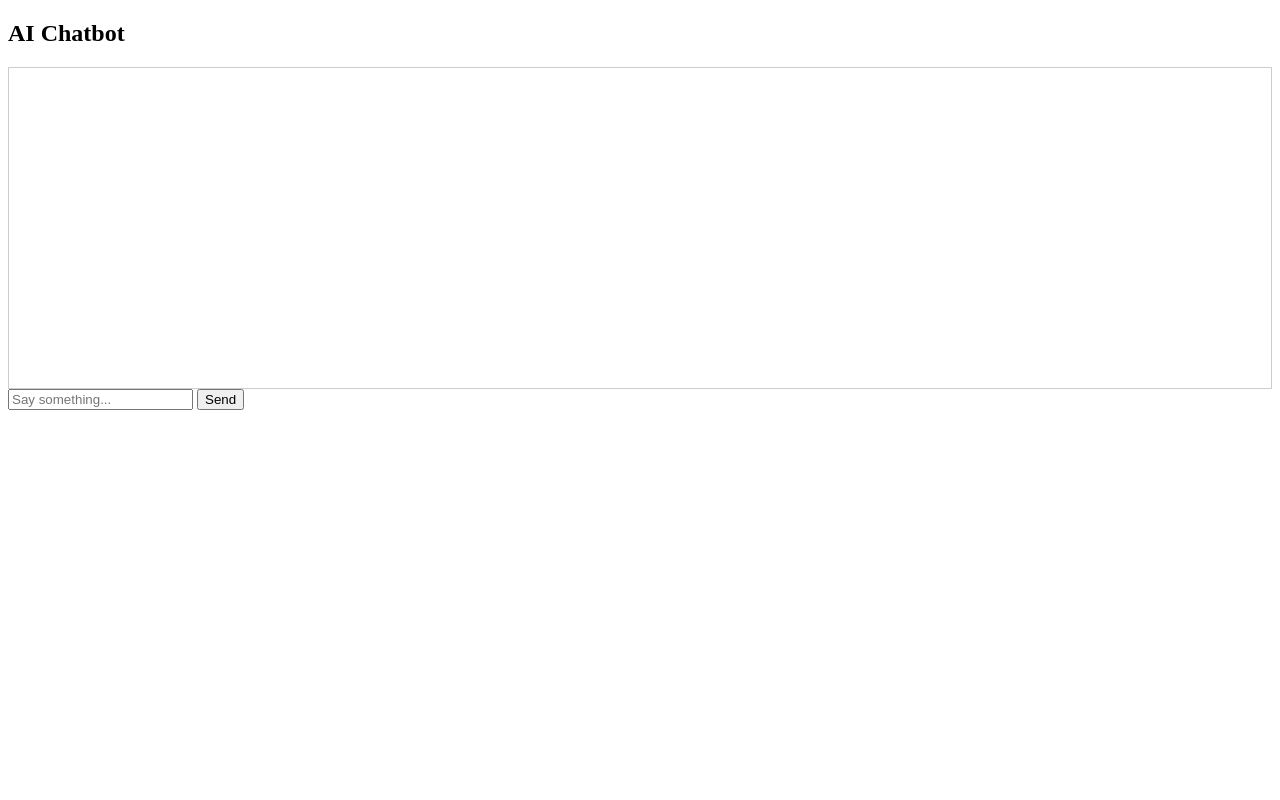
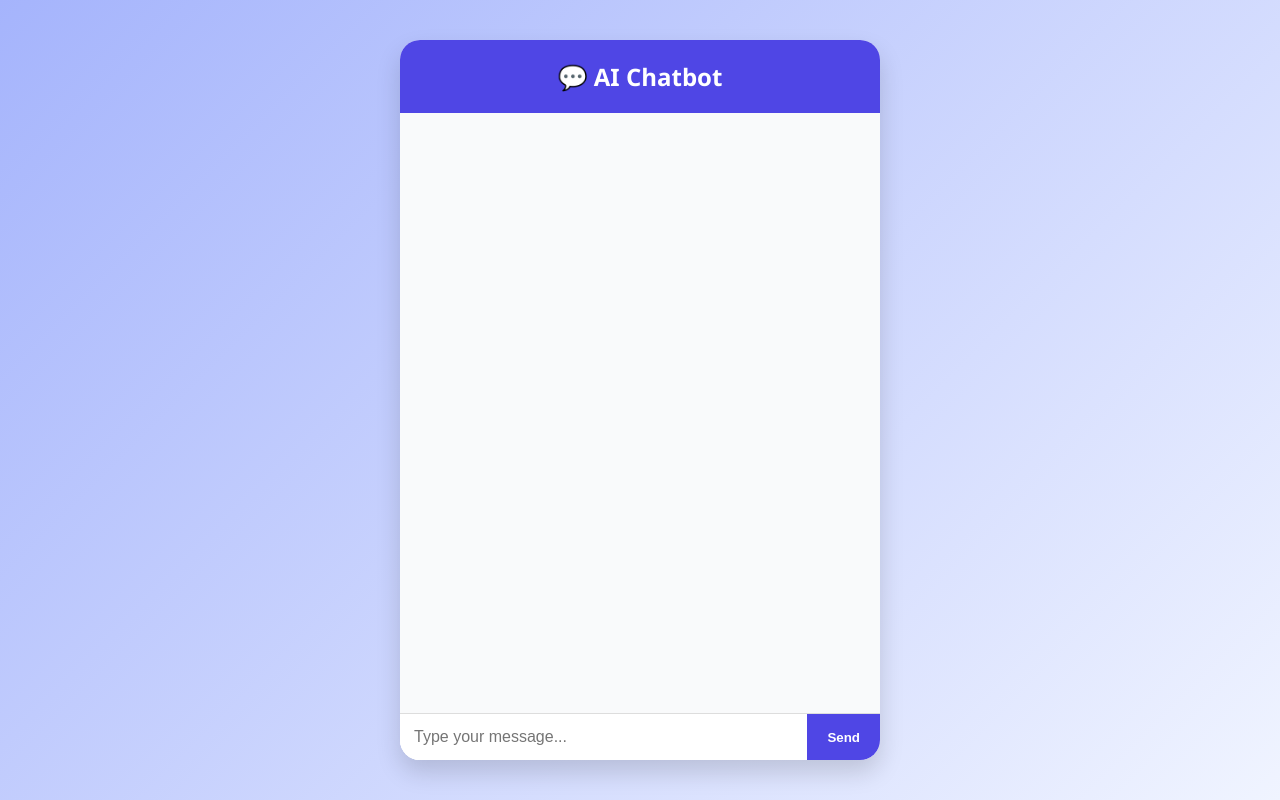
Before and after one commit to Rajeshwari-parman/ChatBot, a website: page index.html in a window 1280 px wide. Drawn offline with Linux system fonts and the light colour scheme.

```diff
--- a/index.html
+++ b/index.html
@@ -1,49 +1,21 @@
-<!-- index.html -->
 <!DOCTYPE html>
-<html>
+<html lang="en">
 <head>
-  <title>Chatbot</title>
-  <style>
-    #chat { border: 1px solid #ccc; height: 300px; overflow-y: auto; padding: 10px; }
-    .user { font-weight: bold; }
-    .bot { color: blue; }
-  </style>
+  <meta charset="UTF-8">
+  <title>Animated AI Chatbot</title>
+  <link rel="stylesheet" href="style.css">
 </head>
 <body>
 
-  <h2>AI Chatbot</h2>
-  <div id="chat"></div>
-  <input type="text" id="input" placeholder="Say something..." />
-  <button onclick="sendMessage()">Send</button>
+  <div class="chat-container">
+    <header>💬 AI Chatbot</header>
+    <div id="chat-box"></div>
+    <footer>
+      <input type="text" id="user-input" placeholder="Type your message..." />
+      <button onclick="sendMessage()">Send</button>
+    </footer>
+  </div>
 
-  <script>
-    async function sendMessage() {
-      const input = document.getElementById('input');
-      const chat = document.getElementById('chat');
-      const userMessage = input.value;
-      if (!userMessage) return;
-
-      chat.innerHTML += `<div class="user">You: ${userMessage}</div>`;
-      input.value = "";
-
-      try {
-        const res = await fetch("http://localhost:3000/chat", {
-          method: "POST",
-          headers: {
-            "Content-Type": "application/json",
-          },
-          body: JSON.stringify({ message: userMessage }),
-        });
-
-        const data = await res.json();
-        console.log("Server replied:", data);
-        chat.innerHTML += `<div class="bot">Bot: ${data.reply}</div>`;
-        chat.scrollTop = chat.scrollHeight;
-      } catch (err) {
-        console.error(err);
-        chat.innerHTML += `<div class="bot">Bot: Sorry, error occurred.</div>`;
-      }
-    }
-  </script>
+  <script src="script.js"></script>
 </body>
 </html>
--- a/script.js
+++ b/script.js
@@ -6,9 +6,11 @@
   appendMessage("user", message);
   input.value = "";
 
+  // Typing simulation
   appendMessage("bot", "Typing...");
 
-  const response = await fetch("/chat", {
+  try {
+    const response = await fetch("http://localhost:3000/chat", {
       method: "POST",
       headers: { "Content-Type": "application/json" },
       body: JSON.stringify({ message })
@@ -20,6 +22,11 @@
     document.querySelector(".bot-message:last-child").remove();
 
     appendMessage("bot", data.reply);
+  } catch (err) {
+    document.querySelector(".bot-message:last-child").remove();
+    appendMessage("bot", "❌ Error: Could not reach server.");
+    console.error(err);
+  }
 }
 
 function appendMessage(sender, text) {
--- a/style.css
+++ b/style.css
@@ -5,7 +5,7 @@
 body {
   margin: 0;
   font-family: 'Segoe UI', sans-serif;
-  background: linear-gradient(135deg, #dbeafe, #f0f4ff);
+  background: linear-gradient(135deg, #a5b4fc, #f0f4ff);
   display: flex;
   justify-content: center;
   align-items: center;
@@ -21,12 +21,13 @@
 .chat-container {
   width: 100%;
   max-width: 480px;
-  background: #fff;
-  border-radius: 16px;
+  background: #ffffff;
+  border-radius: 20px;
   display: flex;
   flex-direction: column;
   height: 90vh;
-  box-shadow: 0 12px 24px rgba(0, 0, 0, 0.1);
+  box-shadow: 0 12px 24px rgba(0, 0, 0, 0.15);
+  overflow: hidden;
   animation: slideUp 0.6s ease-out;
 }
 
@@ -41,17 +42,16 @@
   padding: 20px;
   font-size: 1.5rem;
   text-align: center;
-  border-top-left-radius: 16px;
-  border-top-right-radius: 16px;
   font-weight: bold;
-  letter-spacing: 0.5px;
 }
 
-main {
+#chat-box {
   flex: 1;
   padding: 16px;
   overflow-y: auto;
-  background-color: #f9fafb;
+  background: #f9fafb;
+  display: flex;
+  flex-direction: column;
 }
 
 .message {
@@ -62,7 +62,6 @@
   line-height: 1.5;
   font-size: 1rem;
   animation: popIn 0.3s ease;
-  transition: background 0.3s;
 }
 
 @keyframes popIn {
@@ -87,9 +86,6 @@
   display: flex;
   border-top: 1px solid #ddd;
   background: #ffffff;
-  border-bottom-left-radius: 16px;
-  border-bottom-right-radius: 16px;
-  overflow: hidden;
 }
 
 footer input {
```
Lines whose indentation alone changed are shown as unchanged.
